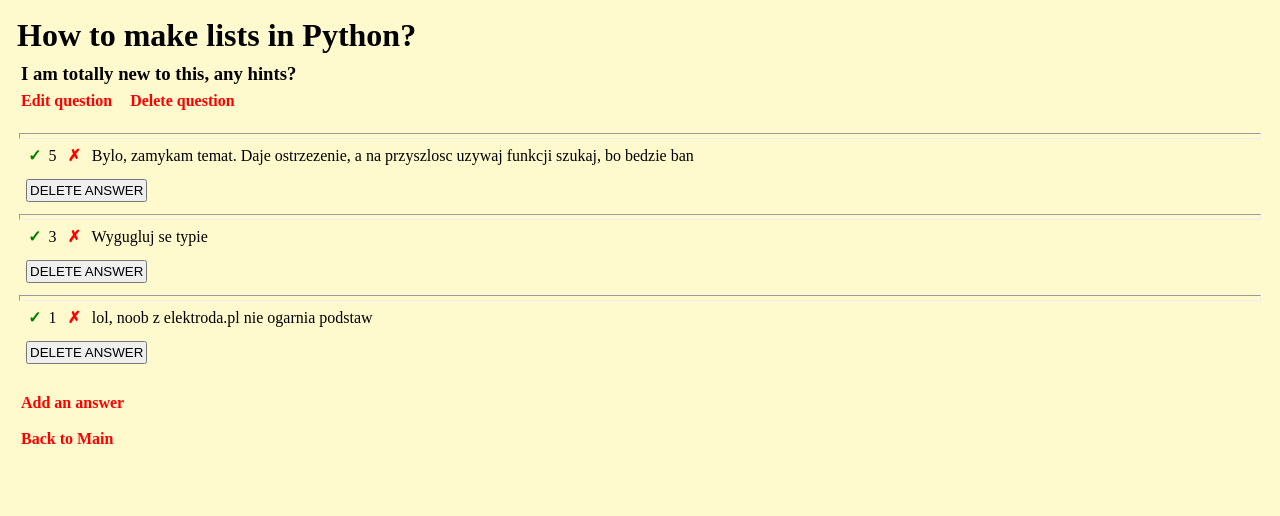
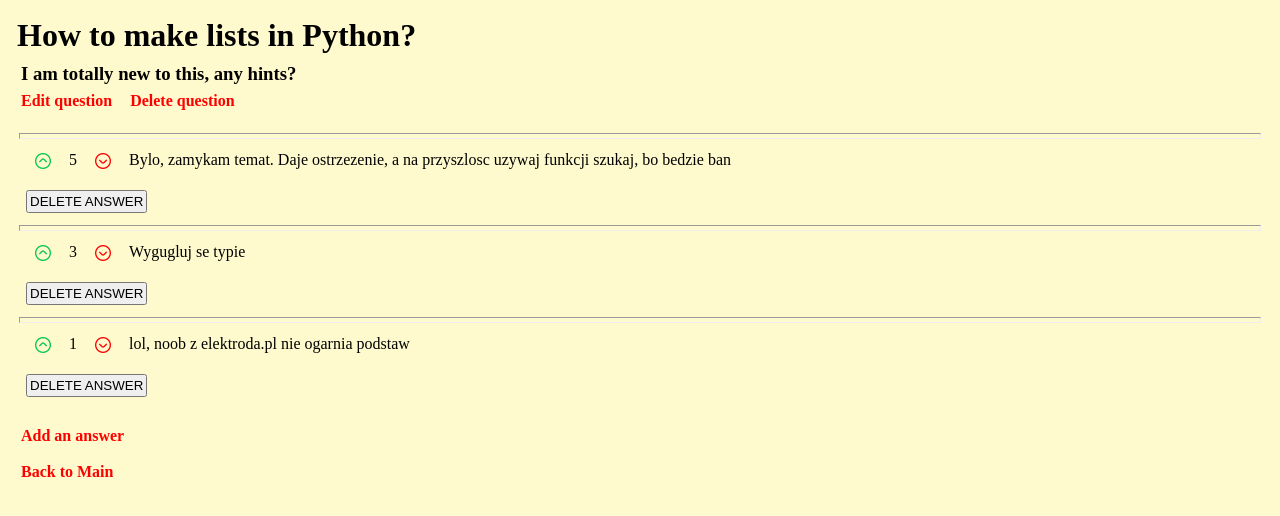
Before and after one commit to dapie346/AskMate, a Flask app: page /question/9999 in a window 1280 px wide. Shown: the top 516 px of the page. Run offline with Flask 2, Linux system fonts and the light colour scheme.

Commit message:
icons for voting up and down

```diff
--- a/templates/display-question.html
+++ b/templates/display-question.html
@@ -9,14 +9,22 @@
     <a href="{{ url_for('edit_question', question_id = question['id']) }}">Edit question</a>
     <a href="{{ url_for('delete_question', question_id = question['id'])}}">Delete question</a>
     <br><br>
-    </form>
+
     {% for answer in answers %}
         <hr>
-        <p><a href="{{ url_for('answer_upvote', answer_id = answer['id']) }} "style="color:green">&#x2713</a>{{ answer['vote_number'] }}
-        <a href="{{ url_for('answer_downvote', answer_id = answer['id']) }} "style="text-align:right">&#10007</a>    {{ answer['message'] }}</p>
+        <p>
+            <a href="{{ url_for('answer_upvote', answer_id = answer['id']) }}">
+                <img src="{{ url_for('static', filename='images/angle-circle-up.png') }}" style="vertical-align: middle">
+            </a>
+            {{ answer['vote_number'] }}
+            <a href="{{ url_for('answer_downvote', answer_id = answer['id']) }}">
+                <img src="{{ url_for('static', filename='images/angle-circle-down.png') }}" style="vertical-align: middle">
+            </a>
+            {{ answer['message'] }}
+        </p>
         <form action="{{ url_for('delete_answer', answer_id = answer['id'])}}" method="post">
                 <button type="submit" name="open" value="{{ answer['question_id'] }}"> DELETE ANSWER </button>
-            </form>
+        </form>
     {% endfor %}
 
     <br>
```
Also changed, not shown: templates/home_page.html (+6 -2 lines), static/images/angle-circle-down.png (added), static/images/angle-circle-up.png (added).
